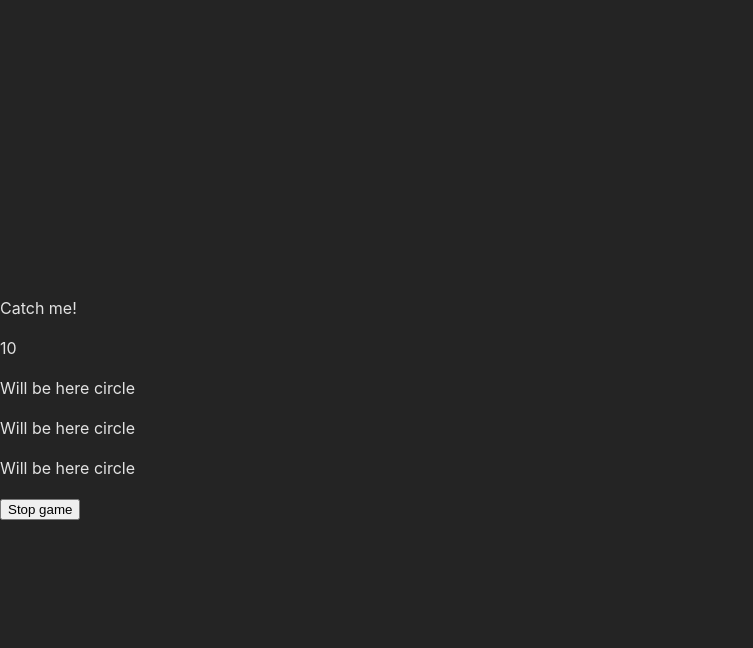
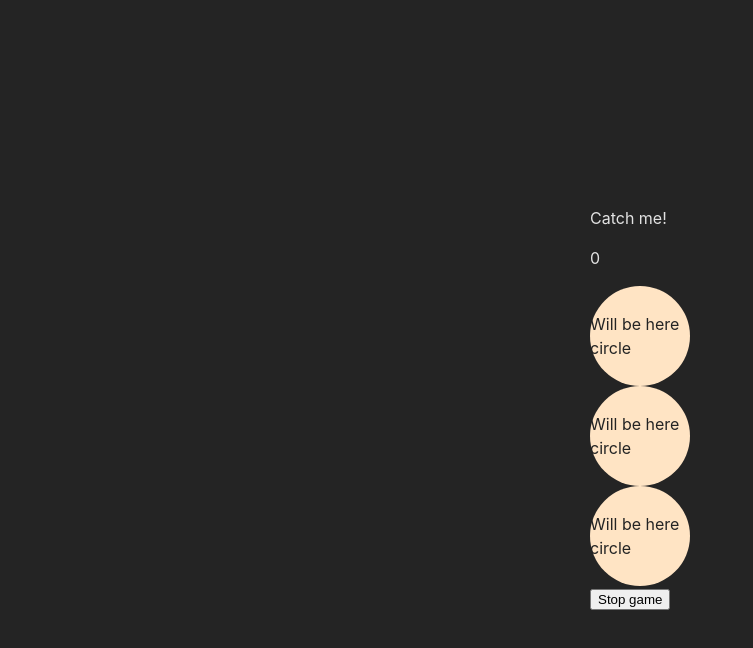
Before and after one commit to AlonaCh/speedGameReact, a React (Vite) app: page / in a window 1280 px wide. Both pictures are taken after a click on the button "Easy". Shown: the top 648 px of the page, without its empty margins (0-753 px from the left). Built offline with nearby package versions, Linux system fonts and the light colour scheme.

Commit message:
Add className to circle and change CSS

```diff
--- a/src/App.jsx
+++ b/src/App.jsx
@@ -12,7 +12,7 @@
 function App() {
   const [player, setPlayer] = useState();
   const [circles, setCircles] = useState([]) // it is empty array because map method looking for array
-  const [score, setScore] = useState(10);
+  const [score, setScore] = useState(0);
   const [gameLaunch, setGameLaunch] = useState(true)
   const [gameStart, setGameStart] = useState(false)
   const [gameOver, setGameOver] = useState(false)
@@ -28,7 +28,7 @@
 
     const circlesArray = Array.from({ length: levelAmount }, (x, i) => i);
 
-    setCircles(circlesArray)
+    setCircles(circlesArray);
     console.log('circlesArray', circlesArray);
     setPlayer(
       {
--- a/src/Uicomponents/Circle.jsx
+++ b/src/Uicomponents/Circle.jsx
@@ -1,6 +1,6 @@
 export default function Circle() {
     return (
-        <div>
+        <div className="circle">
             <p>Will be here circle</p>
         </div>
     )
--- a/src/index.css
+++ b/src/index.css
@@ -14,7 +14,8 @@
 body {
   margin: 0;
   display: flex;
-  place-items: center;
+  align-items: center;
+  justify-content: center;
   min-width: 320px;
   min-height: 100vh;
 }
```
